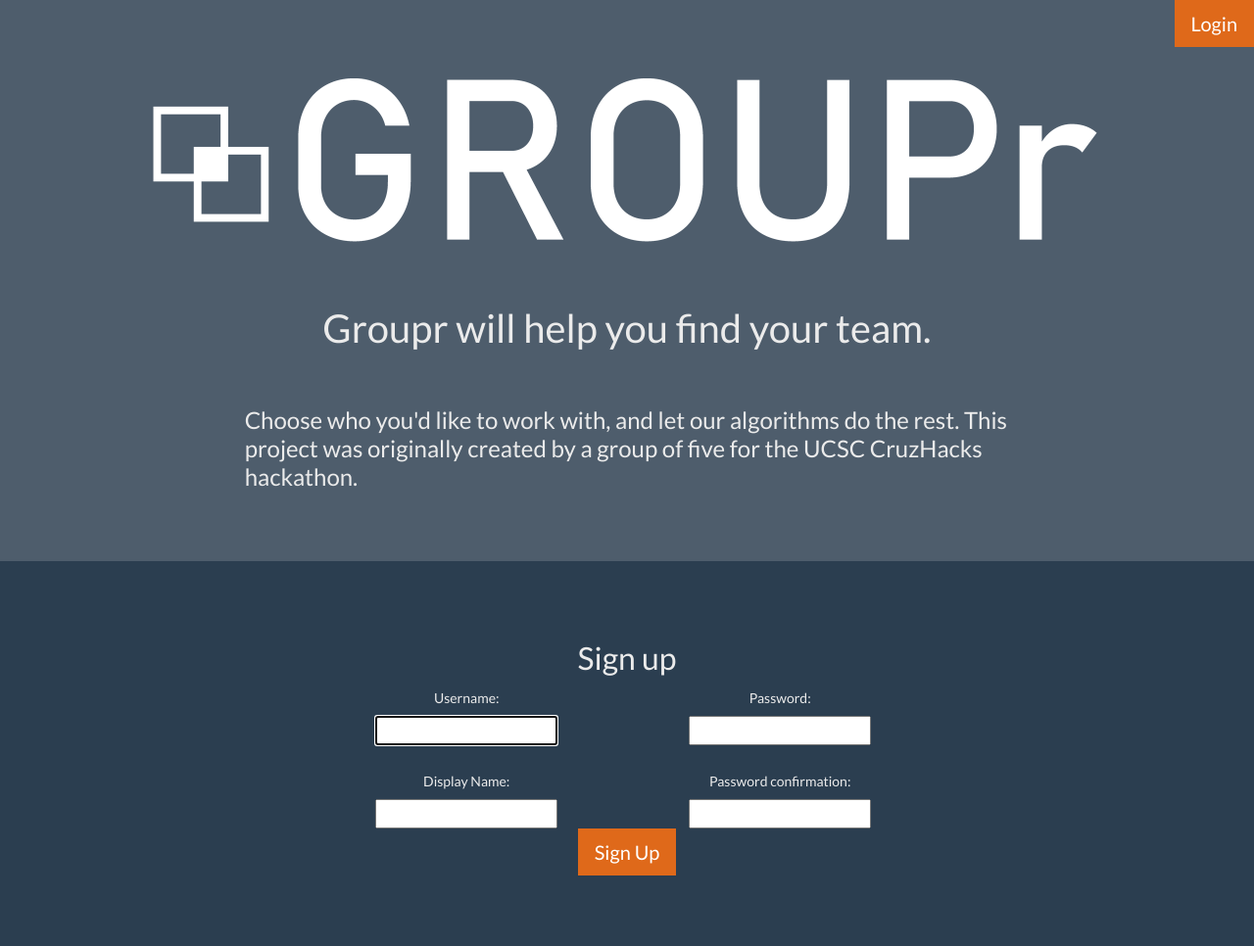
After one commit to CruzHacks2019Groupr/groupr, a Django app: page /landing/ in a window 1280 px wide. The commit adds this page. Shown: the whole page at 98% size. Run offline with Django 3.2, Linux system fonts and the light colour scheme; some libraries are stand-ins or nearby versions.

Commit message:
now there's a landing page

```diff
--- a/project/static/project/style.css
+++ b/project/static/project/style.css
@@ -48,3 +48,9 @@
   background-color: #343a40;
   padding-top: 10px;
 }
+
+.loginbutton{
+  position: fixed;
+  top: 0;
+  right: 0;
+}
--- /dev/null
+++ b/project/templates/project/landing.html
@@ -0,0 +1,90 @@
+<!-- development version, includes helpful console warnings -->
+<!DOCTYPE html>
+<html>
+<head>
+    <title>Groupr</title>
+    <script src="https://cdn.jsdelivr.net/npm/vue/dist/vue.js"></script>
+<script
+              src="https://code.jquery.com/jquery-3.3.1.min.js"
+              integrity="sha256-FgpCb/KJQlLNfOu91ta32o/NMZxltwRo8QtmkMRdAu8="
+              crossorigin="anonymous"></script>
+{% load static %}
+<link rel="stylesheet" type="text/css" href="{% static 'project/bootstrap.min.css' %}">
+<link rel="stylesheet" type="text/css" href="{% static 'project/style.css' %}">
+<link rel="stylesheet" type="text/css" href="{% static 'project/sidebar.css' %}">
+{% block head %}{% endblock %}
+</head>
+<body>
+
+<div id="vue-div" v-show=false>
+
+    <div class="container">
+        <div class="row">
+            <div class="jumbotron" style="width: 100%;">
+
+                <center>
+                    <img src="{% static 'project/logo-big.png' %}" class="img-fluid" style="max-width: 1000px;">
+                </center>
+                <br><br>
+                <div class="col-md-8 offset-md-2">
+                    <h1 class="center">Groupr will help you find your team.</h1>
+                <br><br>
+                <h4>Choose who you'd like to work with, and let our algorithms do the rest. This project was originally created by a group of five for the UCSC CruzHacks hackathon.</h4>
+                </div>
+
+
+        </div>
+        </div>
+
+        <div class="col-md-6 offset-md-3">
+            <br><br>
+                <center>
+                <h2>Sign up</h2>
+                  <form action='/signup/' method="post">
+                        {% csrf_token %}
+                        <div class="row">
+
+                            <div class="col-md-6" style="padding-right: 30px;">
+                                <label for="id_username">Username: </label>
+                                <br>
+                                <input type="text" name="username" maxlength="150" autofocus="" required="" id="id_username">
+
+                                <br><br>
+
+                                <label for="your_name">Display Name: </label>
+                                <br>
+                                <input id="your_name" type="text" name="your_name">
+                            </div>
+
+                            <div class="col-md-6">
+                                <label for="id_password1">Password:</label>
+                                <br>
+                                <input type="password" name="password1" required="" id="id_password1">
+
+                                <br><br>
+
+                                <label for="id_password2">Password confirmation:</label>
+                                <br>
+                                <input type="password" name="password2" required="" id="id_password2">
+
+                            </div>
+                            <br>
+                        </div>
+                        <input type="submit" value="Sign Up" class="btn btn-primary btn-lg">
+                  </form>
+            </center>
+        </div>
+        <div class="col-md-6 offset-md-3">
+            <br><br><br>
+            <center>
+                <a type="button" class="btn btn-primary btn-lg loginbutton" href="{% url 'login' %}" >Login</a>
+            </center>
+
+        </div>
+
+
+</div>
+</div>
+
+</body>
+</html>
--- a/project/urls.py
+++ b/project/urls.py
@@ -6,6 +6,8 @@ from . import views
 
 urlpatterns = [
     path('', views.index, name='index'),
+    url(r'^landing/$', views.landing, name='landing'),
+
     url(r'^accounts/profile/$', views.redir, name='redir'),
     url(r'^login/$', auth_views.LoginView.as_view(), name='login'),
     url(r'^logout/$', views.logout_view, name='logout'),
--- a/project/views.py
+++ b/project/views.py
@@ -24,8 +24,15 @@ from .functions.Event import Event as EventClass
 
 pusher = Pusher(app_id=u'694776', key=u'4105ec1d8d985dcf27bf', secret=u'1cf25393f1f636e8dc3e' ,cluster=u'us2')
 
+@login_required(login_url='/landing/')
 def index(request):
-	return render(request, 'project/index.html')
+    print(request.user)
+    if request.user is None:
+        return redirect('landing')
+    return render(request, 'project/index.html')
+
+def landing(request):
+    return render(request, 'project/landing.html')
 
 def redir(request):
 	return redirect('index');
```
Also changed, not shown: db.sqlite3, project/static/project/GrouperInsta3.png (added), project/static/project/logo-big.png (added), project/static/project/logo-old.png (added), project/static/project/logo.png.
